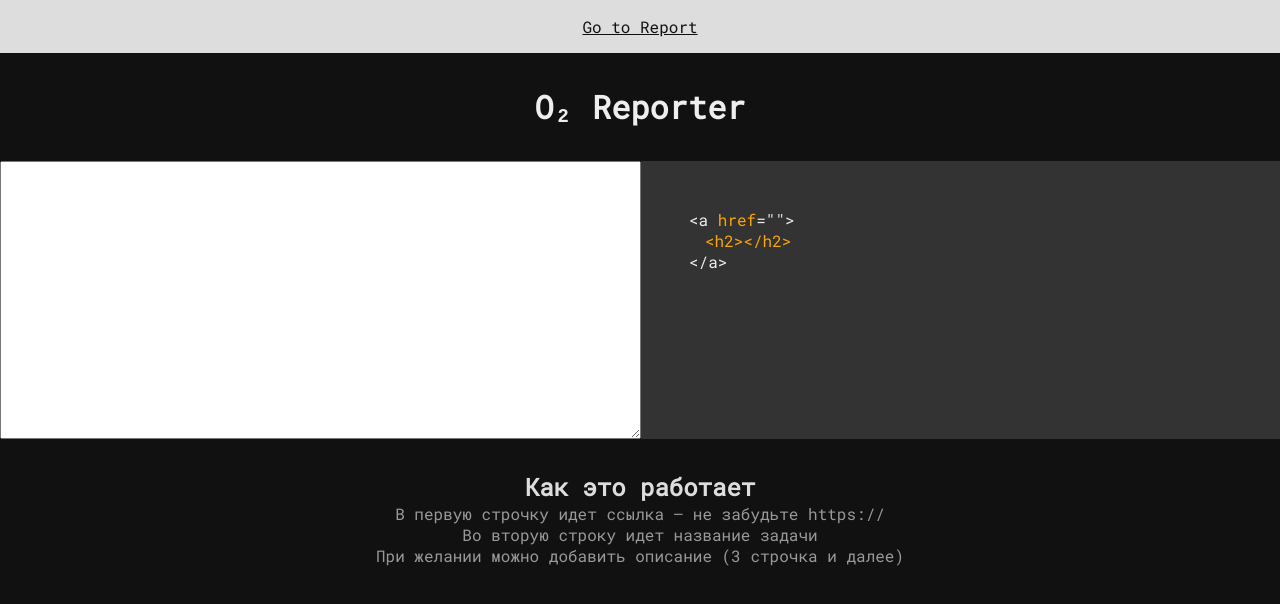
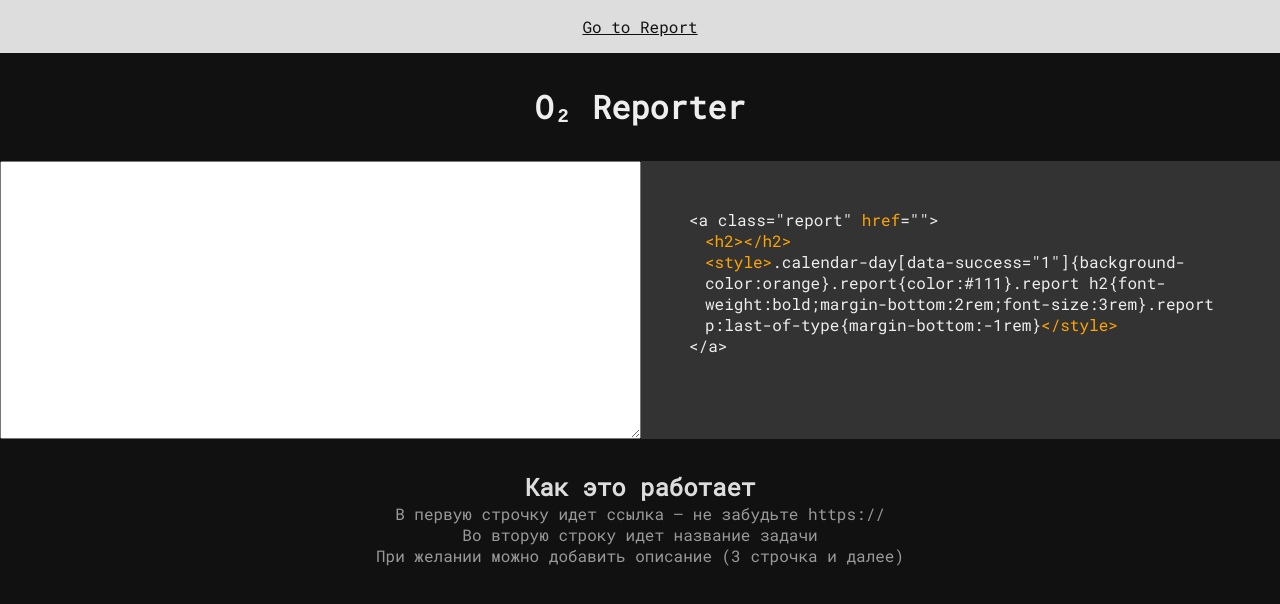
Before and after one commit to dragunovartem99/o2-reporter, a Vue app: page / in a window 1280 px wide. Shown: the top 604 px of the page. Built offline with nearby package versions, Linux system fonts and the light colour scheme.

Commit message:
Create nice styles

```diff
--- a/src/App.vue
+++ b/src/App.vue
@@ -13,13 +13,24 @@
       rows="10"
     ></textarea>
     <div class="code">
-      <span>&lt;a <span>href</span>="{{ test.split(/\r?\n/)[0] }}"&gt;</span>
+      <span
+        >&lt;a class="report" <span>href</span>="{{
+          test.split(/\r?\n/)[0]
+        }}"&gt;</span
+      >
       <fakeTag tag="h2">{{ test.split(/\r?\n/)[1] }}</fakeTag>
       <div v-if="test.split(/\r?\n/)[1]">
         <fakeTag v-for="n in test.split(/\r?\n/).length - 2" tag="p">{{
           test.split(/\r?\n/)[n + 1]
         }}</fakeTag>
       </div>
+      <fakeTag tag="style">
+        <span
+          >.calendar-day[data-success="1"]{background-color:orange}.report{color:#111}.report
+          h2{font-weight:bold;margin-bottom:2rem;font-size:3rem}.report
+          p:last-of-type{margin-bottom:-1rem}</span
+        >
+      </fakeTag>
       <span>&lt;/a&gt;</span>
     </div>
   </div>
--- a/src/components/fakeTag.vue
+++ b/src/components/fakeTag.vue
@@ -1,6 +1,6 @@
 <template>
   <div class="faketag">
-    <span>&lt;{{ tag }}&gt;</span><slot /><span>&lt;/{{ tag }}&gt</span>
+    <span> &lt;{{ tag }}&gt;</span><slot /><span>&lt;/{{ tag }}&gt</span>
   </div>
 </template>
 <script>
```
